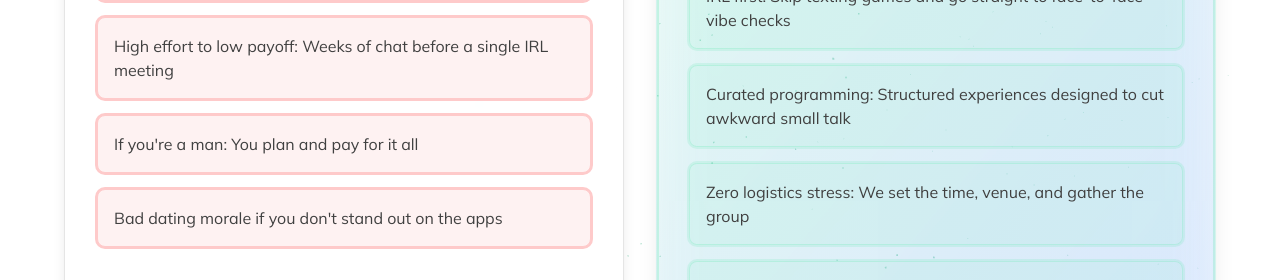
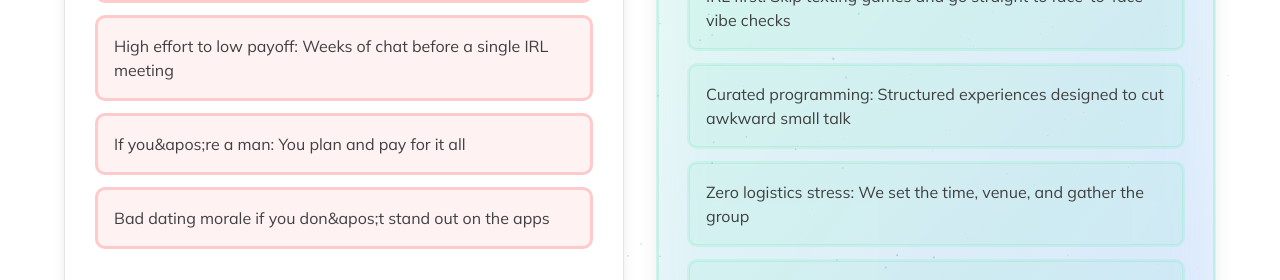
Before and after one commit to joyxek/take2-landing-page, a Next.js app: page / in a window 1280 px wide. Shown: the part 2920-3200 px from the top of the page. Built offline with nearby package versions, Linux system fonts and the light colour scheme; a web font is replaced by a local one.

Commit message:
es lint issues

```diff
--- a/src/components/ComparisonSection/ComparisonSection.tsx
+++ b/src/components/ComparisonSection/ComparisonSection.tsx
@@ -19,8 +19,8 @@ const comparisonData = {
       { text: 'Without a mutual match there is a 0% chance of connection'},
       { text: 'Texting etiquette is highly judged'},
       { text: 'High effort to low payoff: Weeks of chat before a single IRL meeting'},
-      { text: 'If you\'re a man: You plan and pay for it all'},
-      { text: 'Bad dating morale if you don\'t stand out on the apps' }
+      { text: 'If you&apos;re a man: You plan and pay for it all'},
+      { text: 'Bad dating morale if you don&apos;t stand out on the apps' }
     ]
   },
   take2: {
@@ -61,7 +61,7 @@ export default function ComparisonSection() {
             Take2 is NOT a dating app
           </h2>
           <p className="text-xl font-carlita text-neutral-600 max-w-3xl mx-auto">
-            See how we're different from everything you've tried before
+            See how we&apos;re different from everything you&apos;ve tried before
           </p>
         </div>
 
--- a/src/components/Hero.tsx
+++ b/src/components/Hero.tsx
@@ -113,7 +113,7 @@ export default function Hero() {
                 meet
               </motion.span>
             </span>
-            {" "}people you're actually compatible with
+            {" "}people you&apos;re actually compatible with
           </h1>
         </div>
 
@@ -124,7 +124,7 @@ export default function Hero() {
           animate={{ opacity: animationStep >= 3 ? 1 : 0, y: animationStep >= 3 ? 0 : 20 }}
           transition={{ delay: 1.3, duration: 0.4 }}
         >
-          We cut the stress of date planning and asking people out. Just show up to Take2 where you'll meet the singles who already check your basic boxes.
+          We cut the stress of date planning and asking people out. Just show up to Take2 where you&apos;ll meet the singles who already check your basic boxes.
         </motion.p>
 
         {/* CTA Button */}
```
